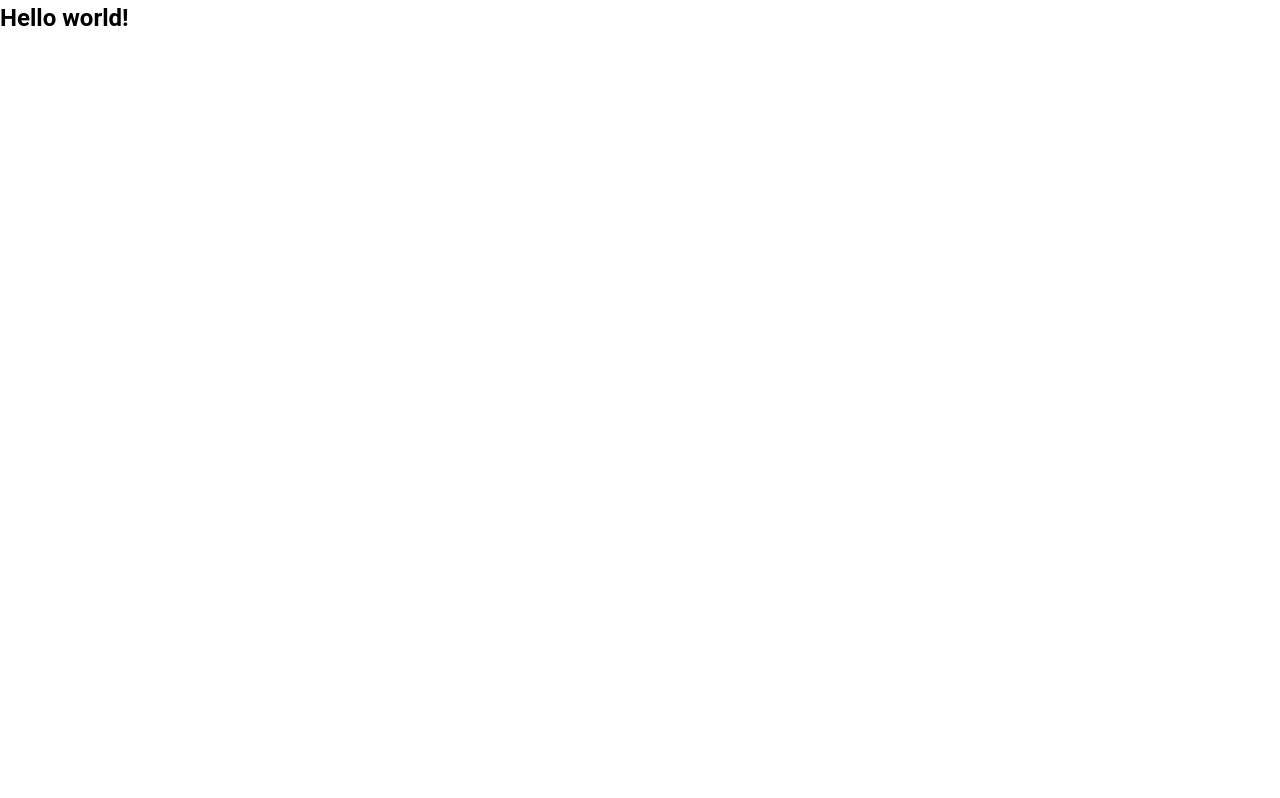
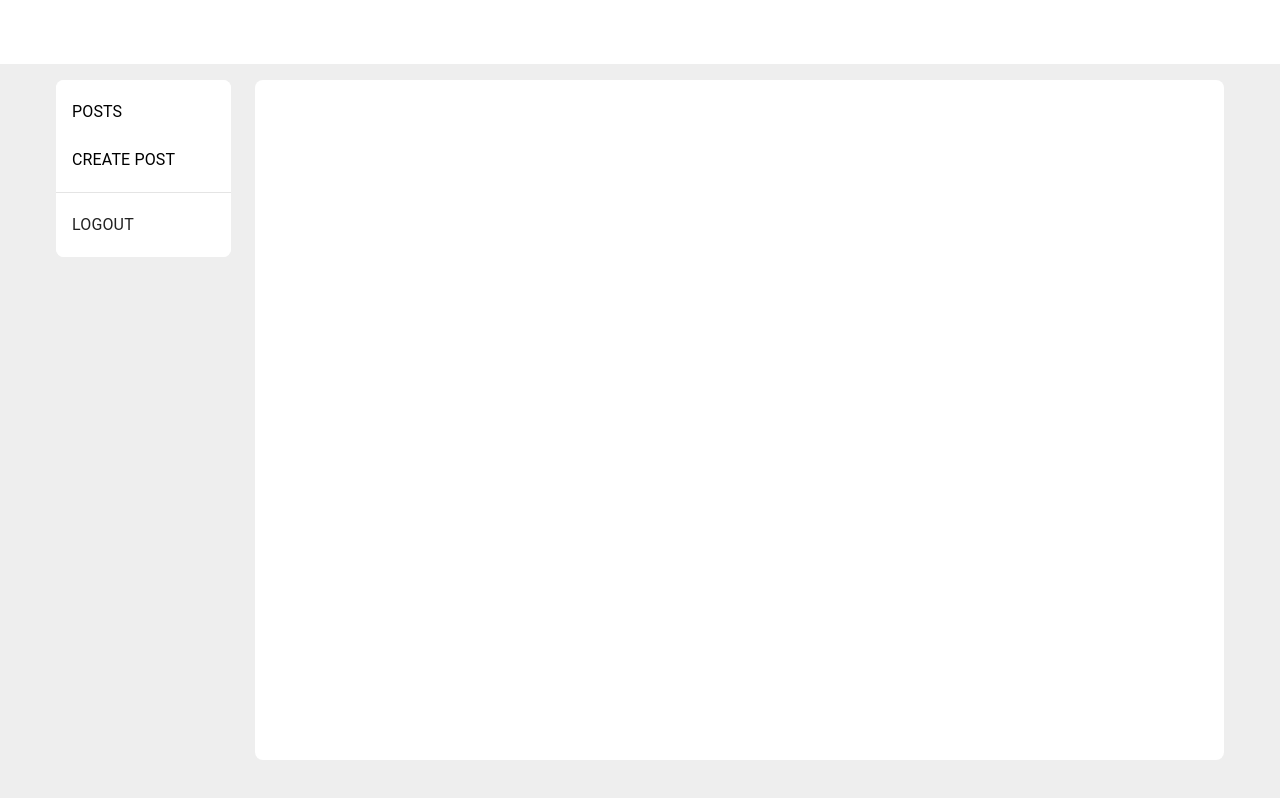
Before and after one commit to mariatatosh/qtim_test, a Vue app in the folder frontend/: page / in a window 1280 px wide. Before the commit this address had no page. Built offline with nearby package versions, Linux system fonts and the light colour scheme.

Commit message:
Create app skeleton

```diff
--- a/frontend/src/App.vue
+++ b/frontend/src/App.vue
@@ -1,9 +1,36 @@
 <template>
-  <h2>Hello world!</h2>
+  <v-app id="inspire">
+    <app-header />
+
+    <v-main class="bg-grey-lighten-3">
+      <v-container>
+        <v-row>
+          <v-col cols="2">
+            <app-navigation />
+          </v-col>
+
+          <v-col>
+            <v-sheet min-height="85vh" rounded="lg">
+              <v-container>
+                <router-view />
+              </v-container>
+            </v-sheet>
+          </v-col>
+        </v-row>
+      </v-container>
+    </v-main>
+  </v-app>
 </template>
 
 <script>
+import AppHeader from '@/components/App/AppHeader.vue';
+import AppNavigation from '@/components/App/AppNavigation.vue';
+
 export default {
   name: 'App',
+  components: {
+    AppNavigation,
+    AppHeader
+  },
 };
 </script>
--- /dev/null
+++ b/frontend/src/components/App/AppHeader.vue
@@ -0,0 +1,11 @@
+<template>
+  <v-app-bar flat>
+    <v-container class="fill-height d-flex align-center" />
+  </v-app-bar>
+</template>
+
+<script>
+export default {
+  name: 'AppHeader'
+};
+</script>
--- /dev/null
+++ b/frontend/src/components/App/AppNavigation.vue
@@ -0,0 +1,44 @@
+<template>
+  <v-sheet rounded="lg">
+    <v-list rounded="lg">
+      <v-list-item
+          v-for="link in links"
+          :key="link.path"
+          link
+      >
+        <v-list-item-title class="text-uppercase">
+          <router-link :to="link.path" class="text-decoration-none text-black">{{ link.label }}</router-link>
+        </v-list-item-title>
+      </v-list-item>
+
+      <v-divider class="my-2" />
+
+      <v-list-item
+          link
+          color="grey-lighten-4"
+      >
+        <v-list-item-title>
+          LOGOUT
+        </v-list-item-title>
+      </v-list-item>
+    </v-list>
+  </v-sheet>
+</template>
+
+<script>
+export default {
+  name: 'AppNavigation',
+  data: () => ({
+    links: [
+      {
+        label: 'Posts',
+        path: '/posts',
+      },
+      {
+        label: 'Create post',
+        path: '/posts/create',
+      },
+    ],
+  }),
+};
+</script>
```
Also changed, not shown: frontend/src/components/App/AppPage.vue (added, +21 -0 lines).
